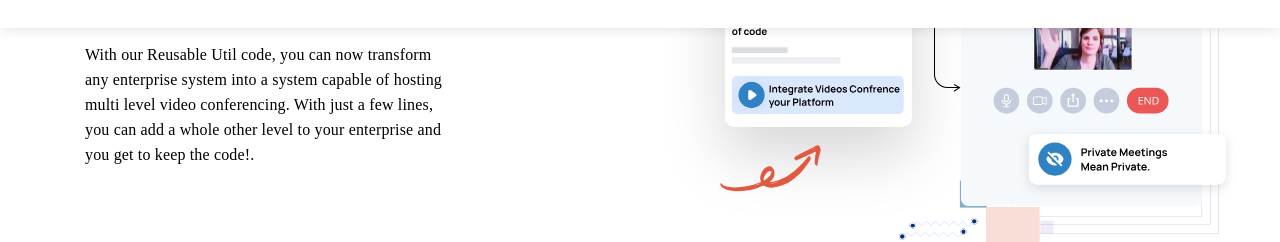
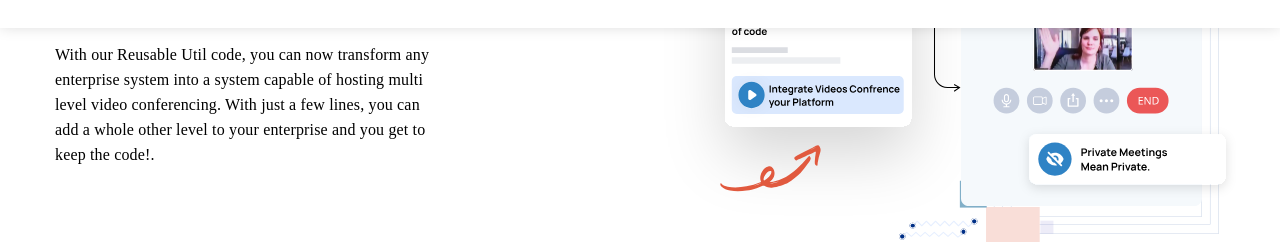
Before and after one commit to pankaj-java-in/comm-scaffold-public-fe, a React (Create React App) app: page / in a window 1280 px wide. Shown: the part 333-575 px from the top of the page. Built offline with nearby package versions, Linux system fonts and the light colour scheme.

Commit message:
chnages in private

```diff
--- a/src/Components/Body/Body.scss
+++ b/src/Components/Body/Body.scss
@@ -615,7 +615,7 @@ padding: 0 20px 25px 20px;
       font-size: 46px;
       line-height: 65px;
       color: #000000;
-      padding: 30px 95px 20px 65px;
+      padding: 30px 95px 20px 35px;
       @media (max-width: 800px) {
         padding: 0;
     }
@@ -628,7 +628,7 @@ padding: 0 20px 25px 20px;
       line-height: 25px;
       letter-spacing: 0.01em;
       color: #000000;
-      padding: 0 195px 20px 65px;
+      padding: 0 195px 20px 35px;
       @media (max-width: 800px) {
         padding: 15px 0 0 0;
     }
```
